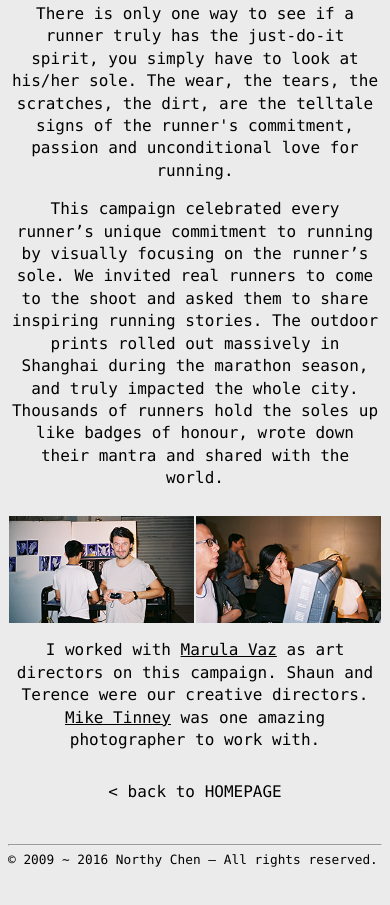
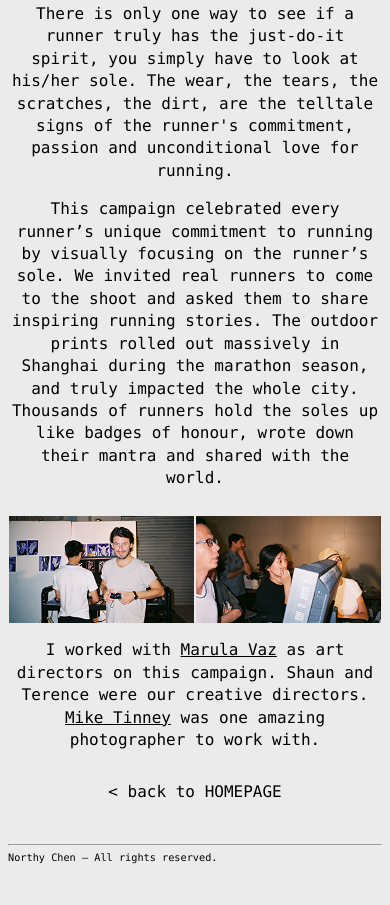
Before and after one commit to nnnnorthy/northychen.com, a plain HTML site: page shm.html in a window 390 px wide. Shown: the part 3012-3917 px from the top of the page. Drawn offline with Linux system fonts and the light colour scheme.

Commit message:
Change mobile footer

```diff
--- a/shm.html
+++ b/shm.html
@@ -86,8 +86,12 @@
 	</div>
 
   <footer>
-  <hr>
-    © 2009 ~ 2016 Northy Chen – All rights reserved.
+    <footer>
+    <hr>
+    <span class="desktop"> © 2009 ~ 2016 Northy Chen – All rights reserved. </span>
+    <span class="mobile"> Northy Chen – All rights reserved. </span>
+    </footer>
+
   </footer>
 
 </body>
```
Also changed, not shown: catsanddogs.html (+6 -2 lines), codesign.html (+6 -2 lines), dayoff.html (+6 -2 lines), fedex.html (+6 -2 lines), hamster.html (+6 -2 lines), hitme.html (+6 -2 lines), incenseholder.html (+6 -2 lines), lightscape.html (+6 -2 lines), littlebits.html (+6 -2 lines), michelin.html (+6 -2 lines), narrator.html (+6 -2 lines), objectality.html (+6 -2 lines), plantashes.html (+6 -2 lines), sofarecorder.html (+6 -2 lines), 3 more files.
